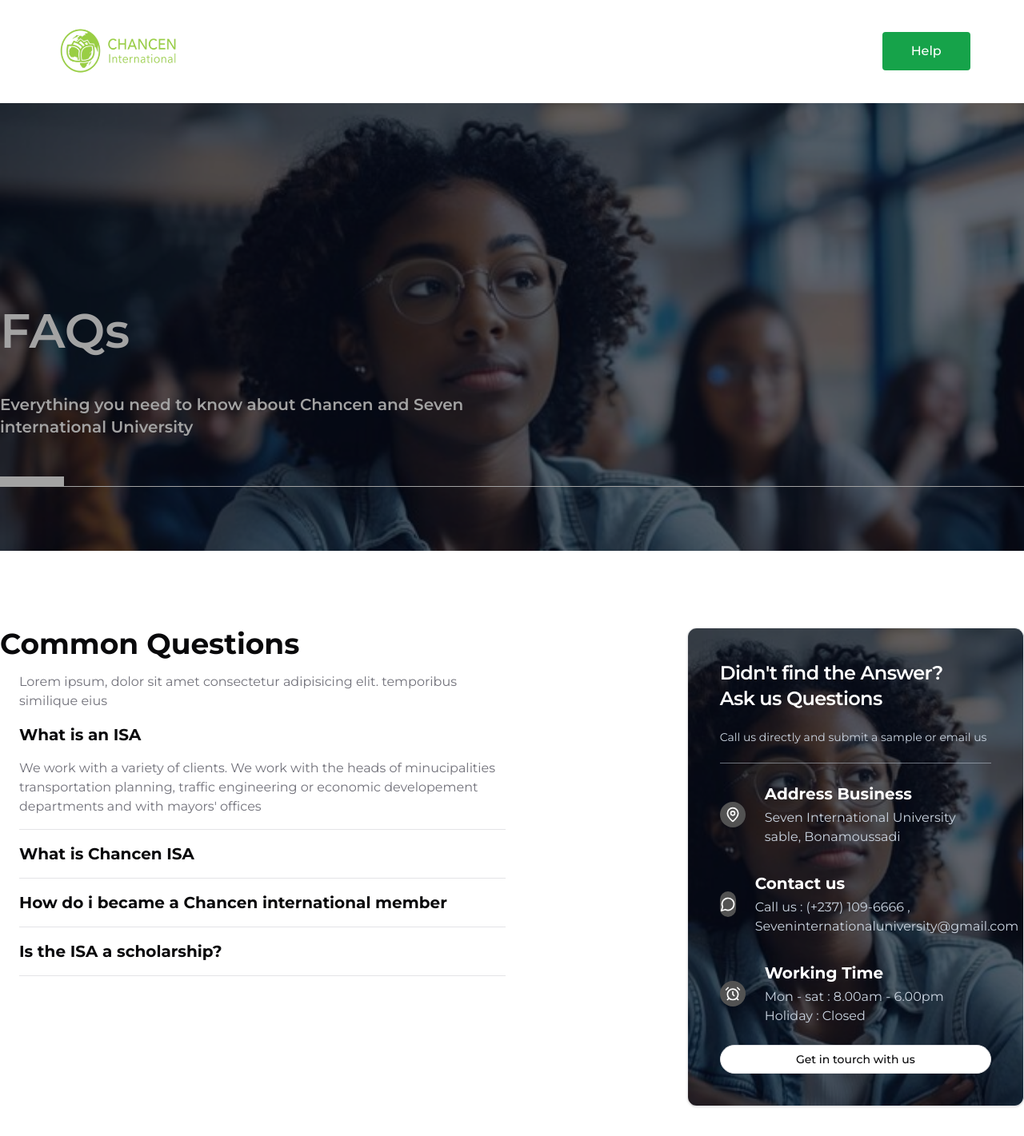
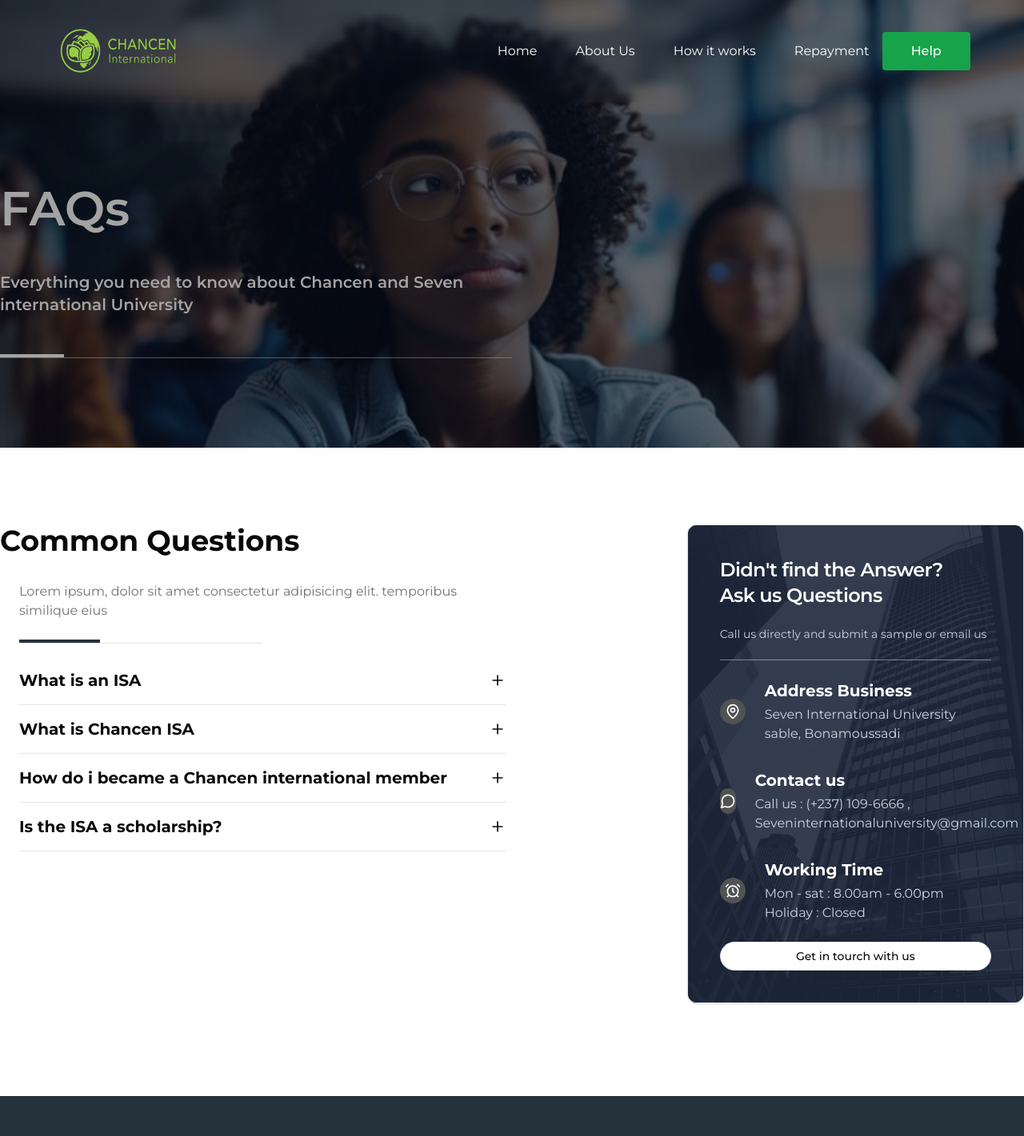
Before and after one commit to amirtechnoide/chancen-web, a Next.js app: page /faq in a window 1280 px wide. Shown: the top 1421 px of the page at 80% size. Built offline with nearby package versions, Linux system fonts and the light colour scheme.

Commit message:
fixed deployment bugs and complete FAQ design

```diff
--- a/src/app/(web)/components/ArrowUp.tsx
+++ b/src/app/(web)/components/ArrowUp.tsx
@@ -11,8 +11,8 @@
         xmlns="http://www.w3.org/2000/svg"
       >
         <path
-          fill-rule="evenodd"
-          clip-rule="evenodd"
+          fillRule="evenodd"
+          clipRule="evenodd"
           d="M9.32114 1.69391C9.11743 1.46457 8.75917 1.46457 8.55546 1.69391L1.96589 9.11267C1.67254 9.44293 1.90699 9.96476 2.34872 9.96476H4.84204C5.12483 9.96476 5.35409 10.194 5.35409 10.4768V16.8775C5.35409 17.1603 5.58334 17.3895 5.86614 17.3895H12.0107C12.2935 17.3895 12.5228 17.1603 12.5228 16.8775V10.4768C12.5228 10.194 12.752 9.96476 13.0348 9.96476H15.5279C15.9696 9.96476 16.2041 9.44293 15.9107 9.11267L9.32114 1.69391ZM7.78979 1.01381C8.40091 0.325799 9.47569 0.3258 10.0868 1.01381L16.6764 8.43257C17.5564 9.42336 16.8531 10.9889 15.5279 10.9889H13.5469V16.8775C13.5469 17.7259 12.8591 18.4136 12.0107 18.4136H5.86614C5.01774 18.4136 4.32999 17.7259 4.32999 16.8775V10.9889H2.34872C1.02353 10.9889 0.320165 9.42336 1.20022 8.43257L7.78979 1.01381Z"
           fill="white"
         />
--- a/src/app/(web)/components/Nav.tsx
+++ b/src/app/(web)/components/Nav.tsx
@@ -1,4 +1,5 @@
 "use client";
+import { cn } from "@/lib/utils";
 import { chancenlogo } from "@/lib/web/images";
 import { headerLinks } from "@/lib/web/navLinks";
 import Image from "next/image";
@@ -35,14 +36,18 @@
   };
 
   const usePathName = usePathname();
+  const isFAQPage = usePathName === "/faq";
+
   return (
     <>
       <header
-        className={`w-full mx-auto header left-0 top-0 z-40 flex items-center ${
-          sticky
-            ? "fixed z-[9999] bg-zinc !bg-opacity-80 shadow-sticky backdrop-blur-sm transition dark:bg-gray-dark dark:shadow-sticky-dark"
-            : " bg-transparent"
-        }`}
+        className={cn(
+          `w-full mx-auto header left-0 top-0 z-40 flex items-center`,
+          isFAQPage &&
+            "fixed z-[9999]  !bg-opacity-80 shadow-sticky backdrop-blur-sm transition dark:bg-gray-dark dark:shadow-sticky-dark",
+          sticky &&
+            "fixed z-[9999] bg-zinc !bg-opacity-80 shadow-sticky backdrop-blur-sm transition dark:bg-gray-dark dark:shadow-sticky-dark"
+        )}
       >
         <div className="w-[92%] mx-auto">
           <div className="relative flex items-center justify-end gap-4">
--- a/src/app/(web)/components/graySvg.tsx
+++ b/src/app/(web)/components/graySvg.tsx
@@ -16,7 +16,7 @@
           cy="397.34"
           r="518.7"
           fill="white"
-          fill-opacity="0.14"
+          fillOpacity="0.14"
         />
       </svg>
     </div>
--- /dev/null
+++ b/src/app/(web)/faq/components/Colapsible.tsx
@@ -0,0 +1,70 @@
+"use client";
+import React, { Fragment, useState } from "react";
+import {
+  Collapsible,
+  CollapsibleContent,
+  CollapsibleTrigger,
+} from "@/components/ui/collapsible";
+import { Separator } from "@/components/ui/separator";
+import { Minus, Plus } from "lucide-react";
+
+type Props = {
+  data: {
+    title: string;
+    desc: string;
+    isOpen?: boolean;
+  }[];
+  title: string;
+  describtion: string;
+};
+
+const CustomCollapsible = ({ data, title, describtion }: Props) => {
+  const [openTab, setOpenTab] = useState<number[]>([]);
+  const handleTabChange = (value: boolean, i: number) => {
+    if (value) {
+      setOpenTab((prev) => [...prev, i]);
+    } else {
+      setOpenTab((prev) => prev.filter((index) => index !== i));
+    }
+  };
+  return (
+    <Fragment>
+      <h2 className="text-4xl font-bold">{title}</h2>
+      <div className="pl-6 py-4">
+        <div className="w-full flex flex-col gap-6 py-4">
+          <p className="text-muted-foreground">{describtion}</p>
+          <div className="w-1/2">
+            <div className="w-1/3 h-1 bg-zinc" />
+            <Separator />
+          </div>
+        </div>
+        {data?.map((items, i) => {
+          const Icon = openTab.includes(i) ? Minus : Plus;
+
+          return (
+            <Fragment key={i + "faqData"}>
+              <Collapsible
+                onChangeCapture={(capture) => console.log({ capture })}
+                onOpenChange={(value) => handleTabChange(value, i)}
+                // defaultOpen={items?.isOpen}
+              >
+                <CollapsibleTrigger className="text-xl font-bold py-4 w-full text-start">
+                  <div className="flex w-full items-center justify-between">
+                    {items?.title}
+                    <Icon className="w-5 h-5 " />
+                  </div>
+                </CollapsibleTrigger>
+                <CollapsibleContent className="text-muted-foreground pb-4 ">
+                  {items?.desc}
+                </CollapsibleContent>
+              </Collapsible>
+              <Separator />
+            </Fragment>
+          );
+        })}
+      </div>
+    </Fragment>
+  );
+};
+
+export default CustomCollapsible;
--- a/src/app/(web)/faq/page.tsx
+++ b/src/app/(web)/faq/page.tsx
@@ -1,4 +1,5 @@
 import FAGHero from "@/assets/images/FAQheroimage.png";
+import cardImage from "@/assets/images/cardImage.jpg";
 import { Button } from "@/components/ui/button";
 import {
   Card,
@@ -8,14 +9,9 @@
   CardHeader,
   CardTitle,
 } from "@/components/ui/card";
-import {
-  Collapsible,
-  CollapsibleContent,
-  CollapsibleTrigger,
-} from "@/components/ui/collapsible";
 import { Separator } from "@/components/ui/separator";
-import { AlarmClock, MapPin, MessageCircle } from "lucide-react";
-import { Fragment } from "react";
+import CustomCollapsible from "./components/Colapsible";
+import { cardData, faqData } from "./utils";
 
 const FAQPage = () => {
   return (
@@ -27,50 +23,36 @@
         className=" min-h-[70vh] bg-no-repeat bg-top bg-[length:100vw_auto] flex flex-col"
       >
         <div className="flex-grow bg-slate-950/60 flex ">
-          <div className="container mx-auto flex flex-grow flex-col text-neutral-400 justify-end my-20 gap-12">
+          <div className="container mx-auto flex flex-grow flex-col text-neutral-400 justify-end my-28 gap-12">
             <h2 className="text-6xl font-semibold">FAQs</h2>
             <p className="w-1/2 text-xl font-semibold">
               Everything you need to know about Chancen and Seven international
               University
             </p>
-            <div>
-              <div className="w-[5rem] h-3 bg-neutral-400" />
-              <Separator className="bg-neutral-400" />
+            <div className="w-1/2">
+              <div className="w-[5rem] h-1 bg-neutral-400" />
+              <Separator className="bg-neutral-400/50" />
             </div>
           </div>
         </div>
       </section>
       <section className="w-full h-auto grid grid-cols-2 gap-4 container mx-auto py-24">
         <div className="flex-3 ">
-          <h2 className="text-4xl font-bold">Common Questions</h2>
-          <div className="pl-6 py-4">
-            <p className="text-muted-foreground">
-              Lorem ipsum, dolor sit amet consectetur adipisicing elit.
-              temporibus similique eius
-            </p>
-            {faqData?.map((items, i) => (
-              <Fragment key={i + "faqData"}>
-                <Collapsible defaultOpen={items?.isOpen}>
-                  <CollapsibleTrigger className="text-xl font-bold py-4 w-full text-start">
-                    {items?.title}
-                  </CollapsibleTrigger>
-                  <CollapsibleContent className="text-muted-foreground pb-4 ">
-                    {items?.desc}
-                  </CollapsibleContent>
-                </Collapsible>
-                <Separator />
-              </Fragment>
-            ))}
-          </div>
+          <CustomCollapsible
+            data={faqData}
+            describtion="Lorem ipsum, dolor sit amet consectetur adipisicing elit.
+              temporibus similique eius"
+            title="Common Questions"
+          />
         </div>
         <div className="flex justify-end">
           <Card
             style={{
-              backgroundImage: `url(${FAGHero.src})`,
+              backgroundImage: `url(${cardImage.src})`,
             }}
             className="text-background overflow-hidden bg-no-repeat bg-cover bg-top w-2/3 h-fit"
           >
-            <div className="bg-slate-950/60 p-4">
+            <div className="bg-slate-800/90 p-4">
               <CardHeader className="flex flex-col gap-4">
                 <CardTitle className="text-2xl font-semibold">
                   {`Didn't find the Answer? `}
@@ -117,58 +99,4 @@
   );
 };
 
-const cardData = [
-  {
-    title: "Address Business",
-    desc: (
-      <span>
-        Seven International University <br /> sable, Bonamoussadi
-      </span>
-    ),
-    icon: MapPin,
-  },
-  {
-    title: "Contact us",
-    desc: (
-      <span>
-        Call us : (+237) 109-6666 ,<br /> Seveninternationaluniversity@gmail.com
-      </span>
-    ),
-    icon: MessageCircle,
-  },
-  {
-    title: "Working Time",
-    desc: (
-      <span>
-        Mon - sat : 8.00am - 6.00pm <br /> Holiday : Closed
-      </span>
-    ),
-    icon: AlarmClock,
-  },
-];
-
-const faqData = [
-  {
-    title: "What is an ISA",
-    desc: `We work with a variety of clients. We work with the heads of
-              minucipalities transportation planning, traffic engineering or economic developement departments and with mayors' offices`,
-    isOpen: true,
-  },
-  {
-    title: "What is Chancen ISA",
-    desc: `We work with a variety of clients. We work with the heads of
-              minucipalities transportation planning, traffic engineering or economic developement departments and with mayors' offices`,
-  },
-  {
-    title: "How do i became a Chancen international member",
-    desc: `We work with a variety of clients. We work with the heads of
-              minucipalities transportation planning, traffic engineering or economic developement departments and with mayors' offices`,
-  },
-  {
-    title: "Is the ISA a scholarship?",
-    desc: `We work with a variety of clients. We work with the heads of
-              minucipalities transportation planning, traffic engineering or economic developement departments and with mayors' offices`,
-  },
-];
-
 export default FAQPage;
--- /dev/null
+++ b/src/app/(web)/faq/utils/index.tsx
@@ -0,0 +1,55 @@
+import { AlarmClock, MapPin, MessageCircle } from "lucide-react";
+
+export const cardData = [
+  {
+    title: "Address Business",
+    desc: (
+      <span>
+        Seven International University <br /> sable, Bonamoussadi
+      </span>
+    ),
+    icon: MapPin,
+  },
+  {
+    title: "Contact us",
+    desc: (
+      <span>
+        Call us : (+237) 109-6666 ,<br /> Seveninternationaluniversity@gmail.com
+      </span>
+    ),
+    icon: MessageCircle,
+  },
+  {
+    title: "Working Time",
+    desc: (
+      <span>
+        Mon - sat : 8.00am - 6.00pm <br /> Holiday : Closed
+      </span>
+    ),
+    icon: AlarmClock,
+  },
+];
+
+export const faqData = [
+  {
+    title: "What is an ISA",
+    desc: `We work with a variety of clients. We work with the heads of
+                minucipalities transportation planning, traffic engineering or economic developement departments and with mayors' offices`,
+    isOpen: true,
+  },
+  {
+    title: "What is Chancen ISA",
+    desc: `We work with a variety of clients. We work with the heads of
+                minucipalities transportation planning, traffic engineering or economic developement departments and with mayors' offices`,
+  },
+  {
+    title: "How do i became a Chancen international member",
+    desc: `We work with a variety of clients. We work with the heads of
+                minucipalities transportation planning, traffic engineering or economic developement departments and with mayors' offices`,
+  },
+  {
+    title: "Is the ISA a scholarship?",
+    desc: `We work with a variety of clients. We work with the heads of
+                minucipalities transportation planning, traffic engineering or economic developement departments and with mayors' offices`,
+  },
+];
```
Also changed, not shown: src/app/(web)/components/TaggedInfo.tsx (+6 -6 lines), src/assets/images/cardImage.jpg (added).
